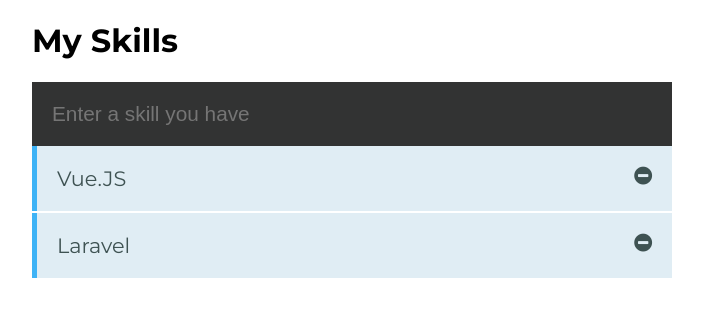
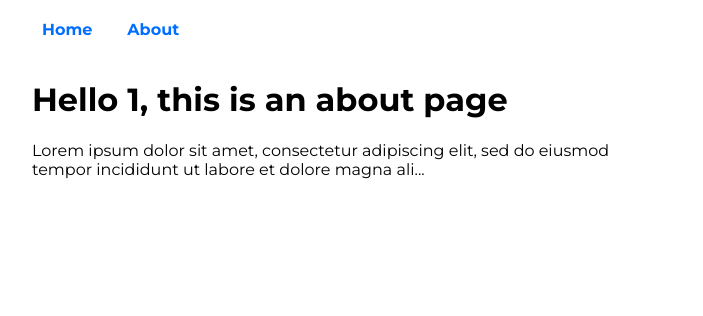
Before and after one commit to rabibsust/todo-app, a Vue app: page /#/about/1 in a window 1280 px wide. Before the commit this address led to /. Shown: the top 316 px of the page, without its empty margins (288-991 px from the left). Built offline with nearby package versions, Linux system fonts and the light colour scheme; a small style sheet from the web is missing.

Commit message:
Added route

```diff
--- a/src/App.vue
+++ b/src/App.vue
@@ -1,6 +1,10 @@
 <template>
   <div id="app">
-    <Skills msg="Skills"/>
+  <nav>
+    <router-link to="/">Home</router-link>
+    <router-link to="/about">About</router-link>
+  </nav>
+      <router-view/>
   </div>
 </template>
 
@@ -33,4 +37,17 @@
 #app {
     width: 50%;
 }
+nav {
+  padding: 20px 20px 20px 0;
+}
+
+nav a {
+  padding: 10px;
+  text-decoration: none;
+  background: #fff;
+  border-radius: 3px;
+  color: rgb(0, 110, 255);
+  font-weight: bold;
+  margin-right: 15px;
+}
 </style>
--- /dev/null
+++ b/src/components/About.vue
@@ -0,0 +1,6 @@
+<template>
+  <div class="about">
+    <h1>This is an about page</h1>
+    <p>Lorem ipsum dolor sit amet, consectetur adipiscing elit, sed do eiusmod tempor incididunt ut labore et dolore magna ali...</p>
+  </div>
+</template>
--- /dev/null
+++ b/src/components/AboutName.vue
@@ -0,0 +1,16 @@
+<template>
+  <div class="aboutname">
+    <h1>Hello {{ their_name }}, this is an about page</h1>
+    <p>Lorem ipsum dolor sit amet, consectetur adipiscing elit, sed do eiusmod tempor incididunt ut labore et dolore magna ali...</p>
+  </div>
+</template>
+<script>
+export default {
+  name: 'About Name',
+  data() {
+      return {
+         their_name: this.$route.params.name
+      }
+  }
+}
+</script>
--- a/src/components/Skills.vue
+++ b/src/components/Skills.vue
@@ -3,7 +3,7 @@
     <h1>{{ name }}</h1>
     <div class="holder">
         <form @submit.prevent="addSkill">
-            <input type="text" placeholder="Enter a skill you have" v-model="skill" v-validate="'min:5'" name="skill">
+            <input type="text" placeholder="Enter a skill you have" v-model="skill" v-validate="'required|min:5'" name="skill">
             <transition name="alert-in" enter-active-class="animated fadeInUp" leave-active-class="animated fadeInDown">
                 <span class="alert" v-show="errors.has('skill')">{{ errors.first('skill') }}</span>
             </transition>
--- a/src/main.js
+++ b/src/main.js
@@ -1,12 +1,13 @@
 import Vue from 'vue'
 import App from './App.vue'
 import VeeValidate from 'vee-validate'
-
+import router from './router'
 
 Vue.use(VeeValidate);
 
 Vue.config.productionTip = false
 
 new Vue({
-  render: h => h(App)
+    router,
+    render: h => h(App)
 }).$mount('#app')
--- /dev/null
+++ b/src/router.js
@@ -0,0 +1,27 @@
+import Vue from 'vue'
+import Router from 'vue-router'
+import Skills from './components/Skills.vue'
+import About from './components/About.vue'
+import AboutName from './components/AboutName.vue'
+
+Vue.use(Router)
+
+export default new Router({
+  routes: [
+    {
+      path: '/',
+      name: 'skills',
+      component: Skills
+    },
+    {
+      path: '/about',
+      name: 'about',
+      component: About
+    },
+    {
+      path: '/about/:name',
+      name: 'aname',
+      component: AboutName
+    }
+  ]
+})
```
